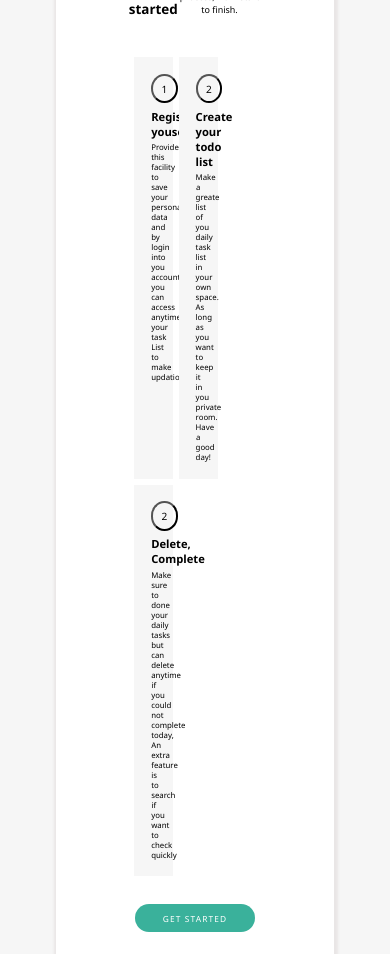
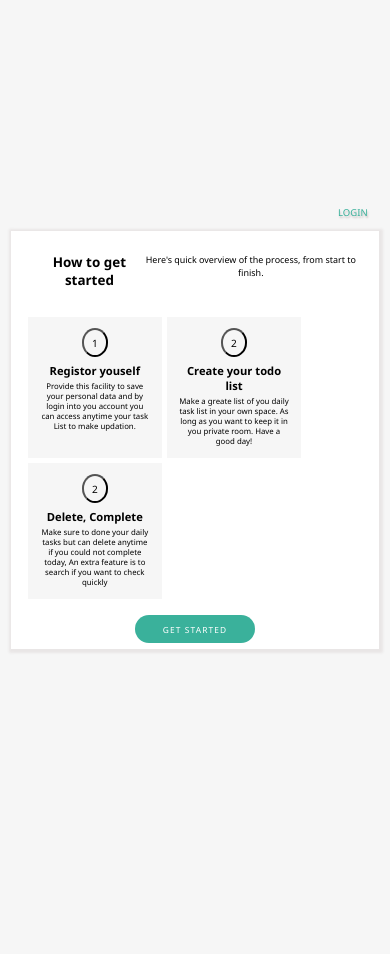
Before and after one commit to Esha-Akram/Todo-with-APIs, a React (Create React App) app: page / in a window 390 px wide. After the commit the page ends 844 px from the top, so only its background shows below. Built offline with nearby package versions, Linux system fonts and the light colour scheme.

Commit message:
centeralized

```diff
--- a/src/components/User/Start.css
+++ b/src/components/User/Start.css
@@ -89,7 +89,7 @@
     font-size: 35%;
   }
 
-  /* #started {
+  #started {
     padding: 0rem 2rem;
   }
 
@@ -104,7 +104,7 @@
   #started .step {
     padding: 2rem;
     width: 40%;
-  } */
+  }
 }
 
 @media only screen and (min-width: 600px) {
```
